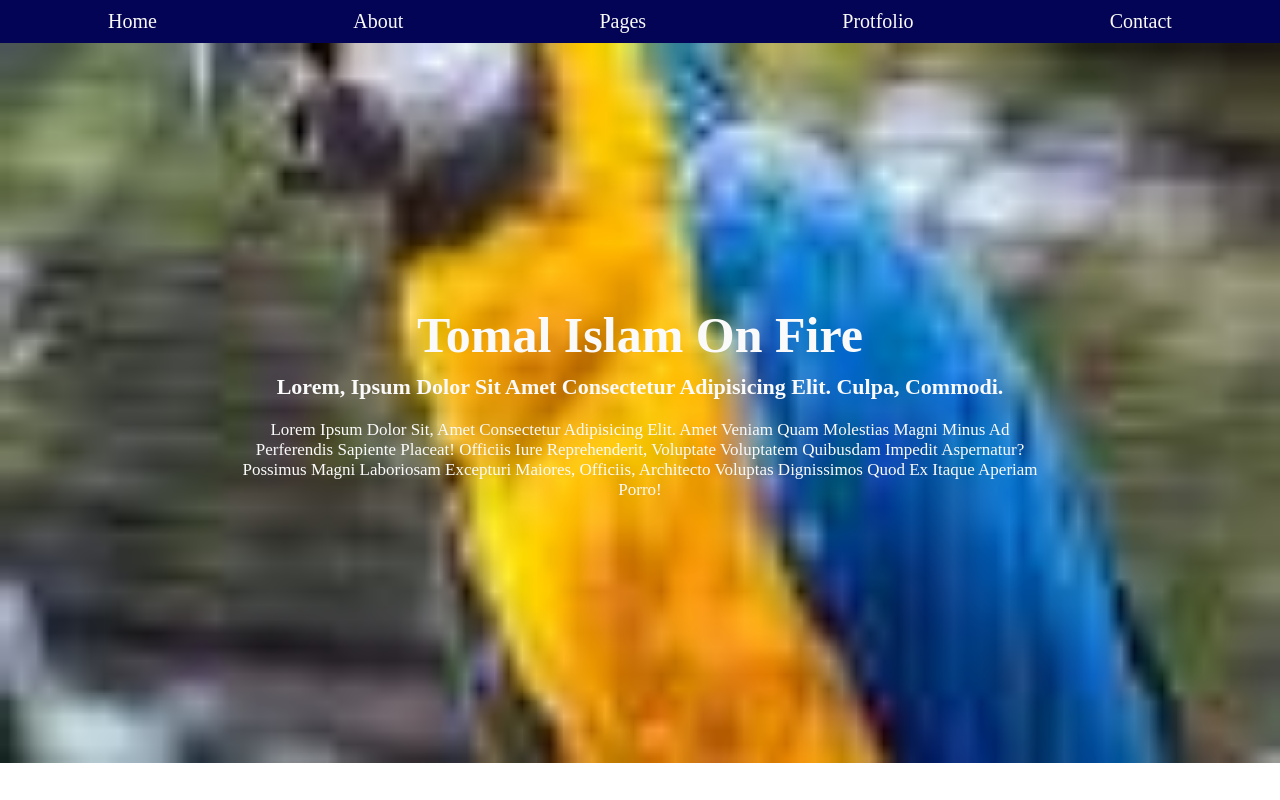
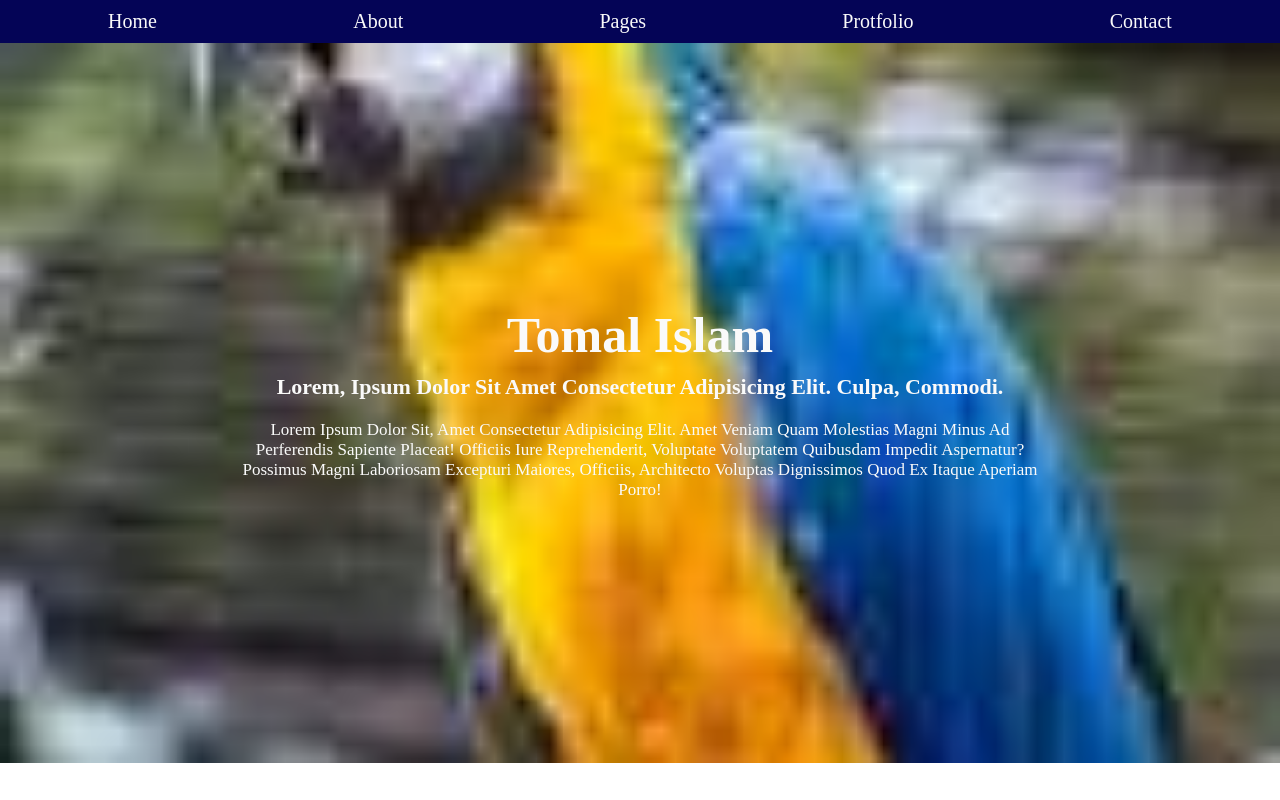
Before and after one commit to developer-tomal/create-repo, a plain HTML site: page index.html in a window 1280 px wide. Drawn offline with Linux system fonts and the light colour scheme.

Commit message:
back to name

```diff
--- a/index.html
+++ b/index.html
@@ -21,7 +21,7 @@
         </header>
         <div id="benner-section">
             <div class="benner-text">
-                <h1>Tomal Islam on fire</h1>
+                <h1>Tomal Islam</h1>
                 <h3>Lorem, ipsum dolor sit amet consectetur adipisicing elit. Culpa, commodi.</h3>
 
                 <p>Lorem ipsum dolor sit, amet consectetur adipisicing elit. Amet veniam quam
```
